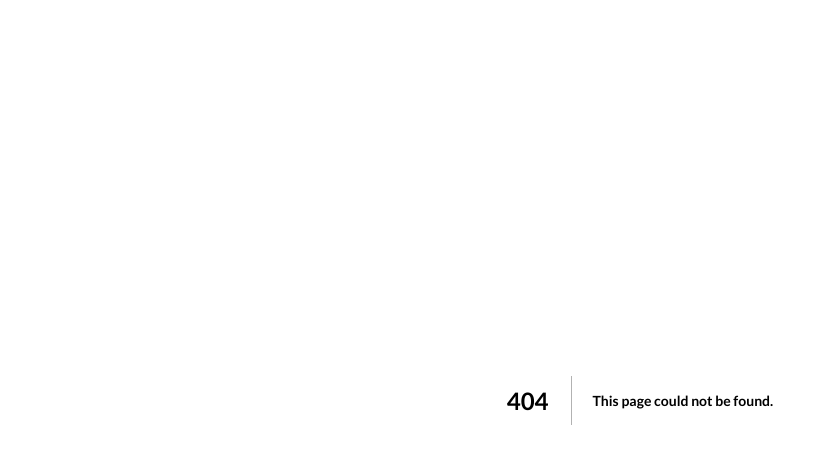
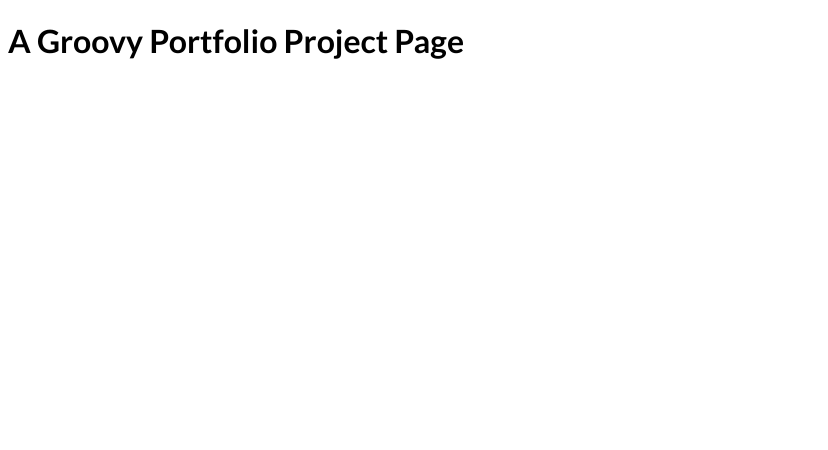
Before and after one commit to ryan258/nextjs-course, a Next.js app: page /portfolio/1 in a window 1280 px wide. Before the commit this address had no page. Shown: the top 450 px of the page, without its empty margins (0-828 px from the left). Built offline with nearby package versions, Linux system fonts and the light colour scheme.

Commit message:
Basic dynamic paths

```diff
--- /dev/null
+++ b/pages/portfolio/[projectid].js
@@ -0,0 +1,24 @@
+// the square brackets in the file name tell next.js that this is meant to be dynamic
+// and that [something] is just a placeholder
+// good for pages that share the same sort of data
+
+// this will let us read from the url - a class based component would be {withRouter}
+import { useRouter } from 'next/router'
+
+const PortfolioProjectPage = () => {
+  const router = useRouter() // lotsa methods and data we can use from this
+
+  console.log(router.pathname) // /portfolio/[projectid] - path inferred by next.js
+  console.log(router.query) // {projectid: "dictionaries"} - gives us access to the data in the URL
+
+  // we could send a request to some backend server
+  // to fetch the piece of data w/ an id or router.query.projectid
+
+  return (
+    <div>
+      <h1>A Groovy Portfolio Project Page</h1>
+    </div>
+  )
+}
+
+export default PortfolioProjectPage
--- a/pages/portfolio/list.js
+++ b/pages/portfolio/list.js
@@ -4,7 +4,7 @@ const ListPage = () => {
   return (
     <div>
       <h2>A List Page???</h2>
-      <p>Well it's under /about... anything goes there...</p>
+      <p>Well it's under /portfolio/list... anything goes there...</p>
     </div>
   )
 }
```
